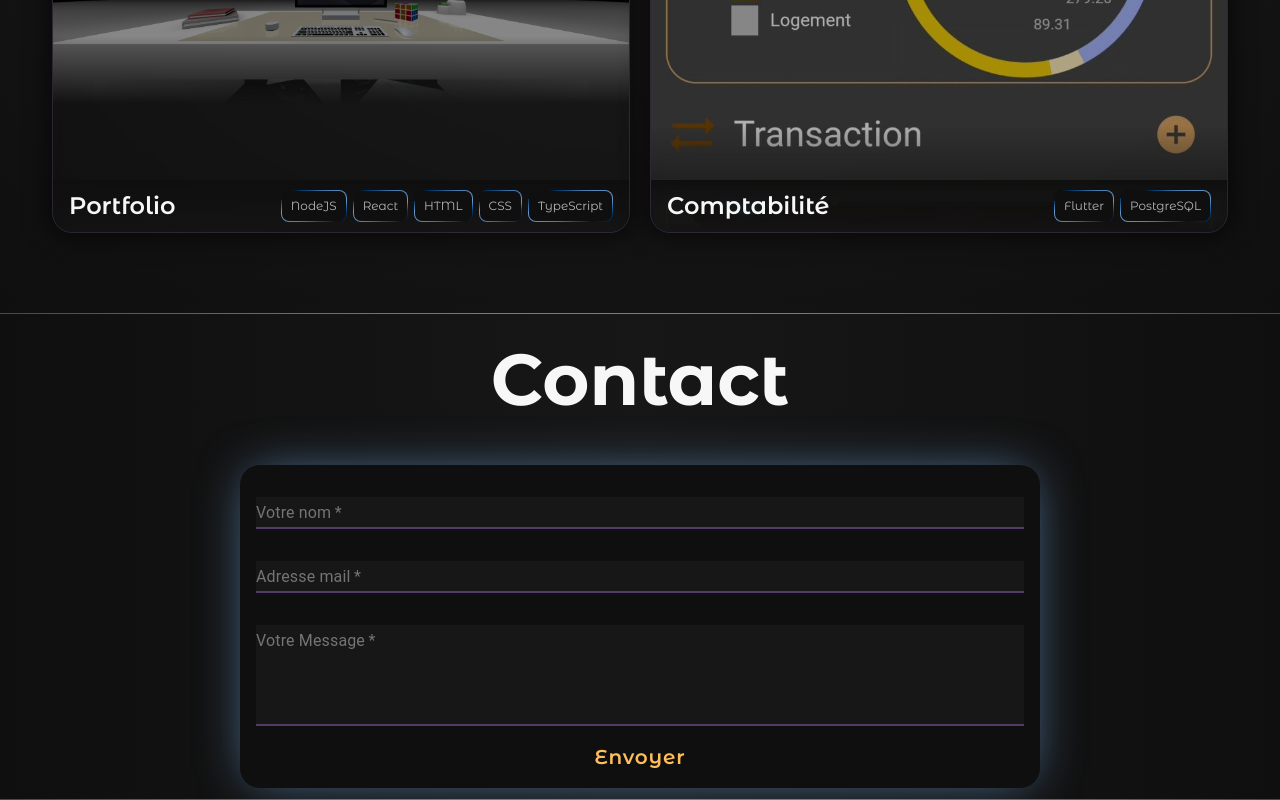
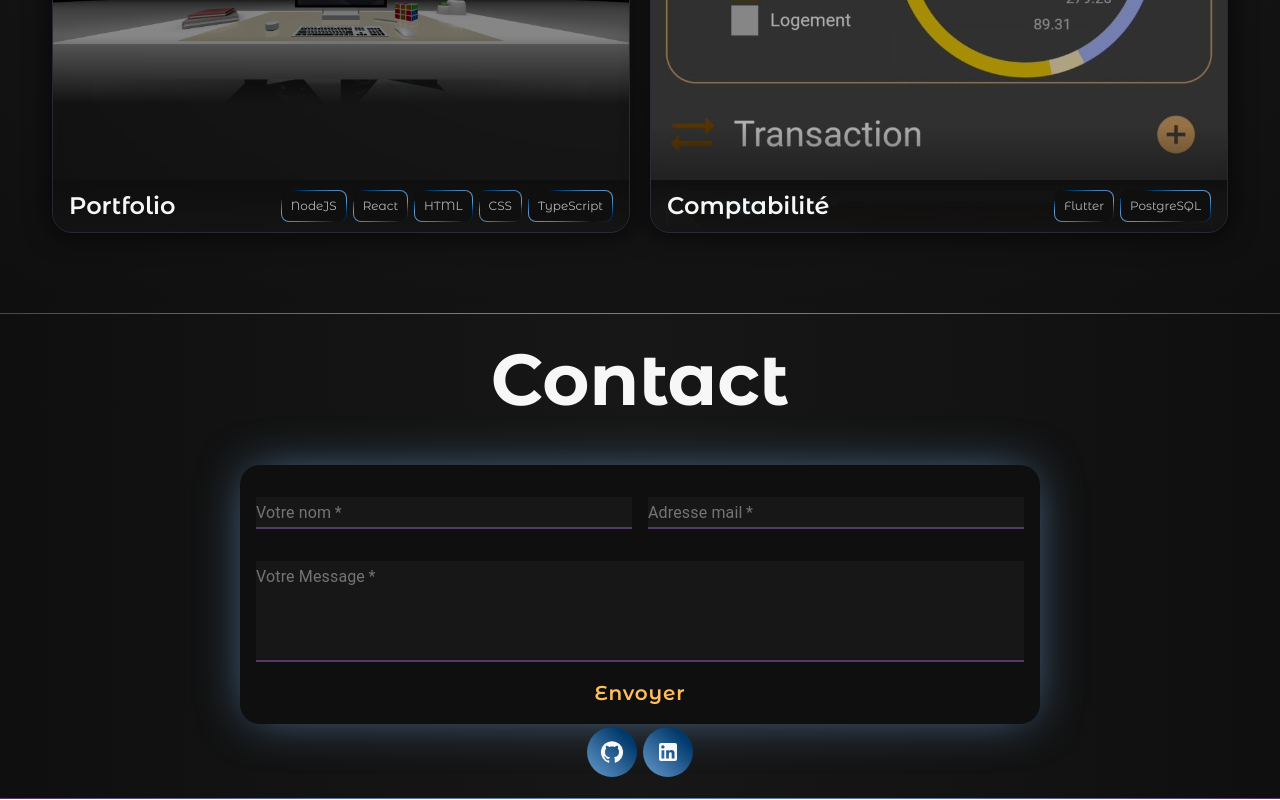
Before and after one commit to Thomproc/Portfolio, a React (Vite) app: page / in a window 1280 px wide. Shown: the part 2900-3700 px from the top of the page. Built offline with nearby package versions, Linux system fonts and the light colour scheme.

Commit message:
page contact avec icones et nom / mail sur une ligne

```diff
--- a/src/components/2D/Components/TechnologiesChips.module.css
+++ b/src/components/2D/Components/TechnologiesChips.module.css
@@ -2,12 +2,8 @@
   display: flex;
 
   align-items: center;
-  overflow-x: auto;
+  overflow: auto;
   gap: 0.5em;
-
-  &::-webkit-scrollbar {
-    scrollbar-width: 10px;
-  }
 
   & > div {
     padding: 0.5em 0.75em;
@@ -33,12 +29,6 @@
   }
 }
 
-/* @media screen and (max-width: 750px) {
-  .technologies {
-    margin-bottom: 2em;
-  }
-} */
-
 .technologies-wrap {
   flex-wrap: wrap;
   justify-content: center;
--- a/src/components/2D/Footer/Contact.module.css
+++ b/src/components/2D/Footer/Contact.module.css
@@ -15,6 +15,18 @@
   border-radius: 20px;
   background-color: var(--background_dark);
   box-shadow: 0 0 50px -10px rgb(from var(--primary) r g b / 0.8);
+
+  & > * {
+    gap: 1em;
+  }
+}
+
+.input-row {
+  display: flex;
+  flex-wrap: wrap;
+  & > * {
+    flex: 1;
+  }
 }
 
 .send-button {
@@ -25,3 +37,9 @@
     }
   }
 }
+
+@media screen and (max-width: 550px) {
+  .input-row {
+    flex-direction: column;
+  }
+}
--- a/src/components/2D/Footer/Contact.tsx
+++ b/src/components/2D/Footer/Contact.tsx
@@ -2,6 +2,7 @@ import { FormEvent, useEffect, useState } from "react";
 import styles from "./Contact.module.css";
 import TextField from "@mui/material/TextField";
 import emailjs from "@emailjs/browser";
+import SocialMedias from "./SocialMedias";
 
 enum EEmailParams {
   FROM_NAME = "from_name",
@@ -39,6 +40,7 @@ export default function Contact() {
     <div className={styles.contact}>
       <h1>Contact</h1>
       <form className={styles["my-form"]} onSubmit={sendEmail}>
+        <div className={styles["input-row"]}>
           <TextField
             variant="standard"
             fullWidth
@@ -62,6 +64,7 @@ export default function Contact() {
               setEmail(event.target.value);
             }}
           />
+        </div>
         <TextField
           variant="standard"
           fullWidth
@@ -80,6 +83,7 @@ export default function Contact() {
           Envoyer
         </button>
       </form>
+      <SocialMedias />
     </div>
   );
 }
--- a/src/components/2D/Footer/Footer.module.css
+++ b/src/components/2D/Footer/Footer.module.css
@@ -11,6 +11,7 @@
 
 .container {
   position: relative;
+  overflow: hidden;
   &::before {
     content: "";
     position: absolute;
@@ -21,7 +22,8 @@
     width: 100%;
     transform: translate(-50%, 0);
 
-    background: linear-gradient(
+    background:
+      linear-gradient(
           to right,
           var(--background_dark),
           var(--background),
--- a/src/components/2D/Footer/Footer.tsx
+++ b/src/components/2D/Footer/Footer.tsx
@@ -1,11 +1,10 @@
+import styles from "./Footer.module.css";
 import Contact from "./Contact";
-import styles from "./Footer.module.css";
 
 export default function Footer() {
   return (
     <div className={styles.container}>
       <Contact />
-
       {/* Créditer les modèles et icones / images, [space beween], réseaux sociaux,
       mail
       <br />
--- /dev/null
+++ b/src/components/2D/Footer/SocialMedias.module.css
@@ -0,0 +1,46 @@
+.social-container {
+}
+
+.social-icons {
+  li {
+    display: inline-block;
+    margin: 0.15em;
+    position: relative;
+    font-size: 1.2em;
+  }
+
+  svg {
+    color: var(--text);
+    position: absolute;
+    top: 50%;
+    left: 50%;
+    transform: translate(-50%, -50%);
+    transition: all 265ms ease-out;
+  }
+
+  a {
+    &:before {
+      content: "";
+      width: 50px;
+      aspect-ratio: 1;
+      border-radius: 50%;
+      display: block;
+      background: linear-gradient(
+        45deg,
+        var(--primary),
+        var(--primary_dark) 80%
+      );
+      transition: all 265ms ease-out;
+    }
+
+    &:hover:before {
+      transform: scale(0);
+      transition: all 265ms ease-in;
+    }
+
+    &:hover svg {
+      transform: scale(1.8) translate(-25%, -25%);
+      transition: all 265ms ease-in;
+    }
+  }
+}
--- /dev/null
+++ b/src/components/2D/Footer/SocialMedias.tsx
@@ -0,0 +1,20 @@
+import styles from "./SocialMedias.module.css";
+import { LinkedIn, GitHub } from "@mui/icons-material";
+export default function SocialMedias() {
+  return (
+    <div className={styles["social-container"]}>
+      <ul className={styles["social-icons"]}>
+        <li>
+          <a href="#">
+            <GitHub />
+          </a>
+        </li>
+        <li>
+          <a href="#">
+            <LinkedIn />
+          </a>
+        </li>
+      </ul>
+    </div>
+  );
+}
```
Lines whose indentation alone changed are shown as unchanged.
